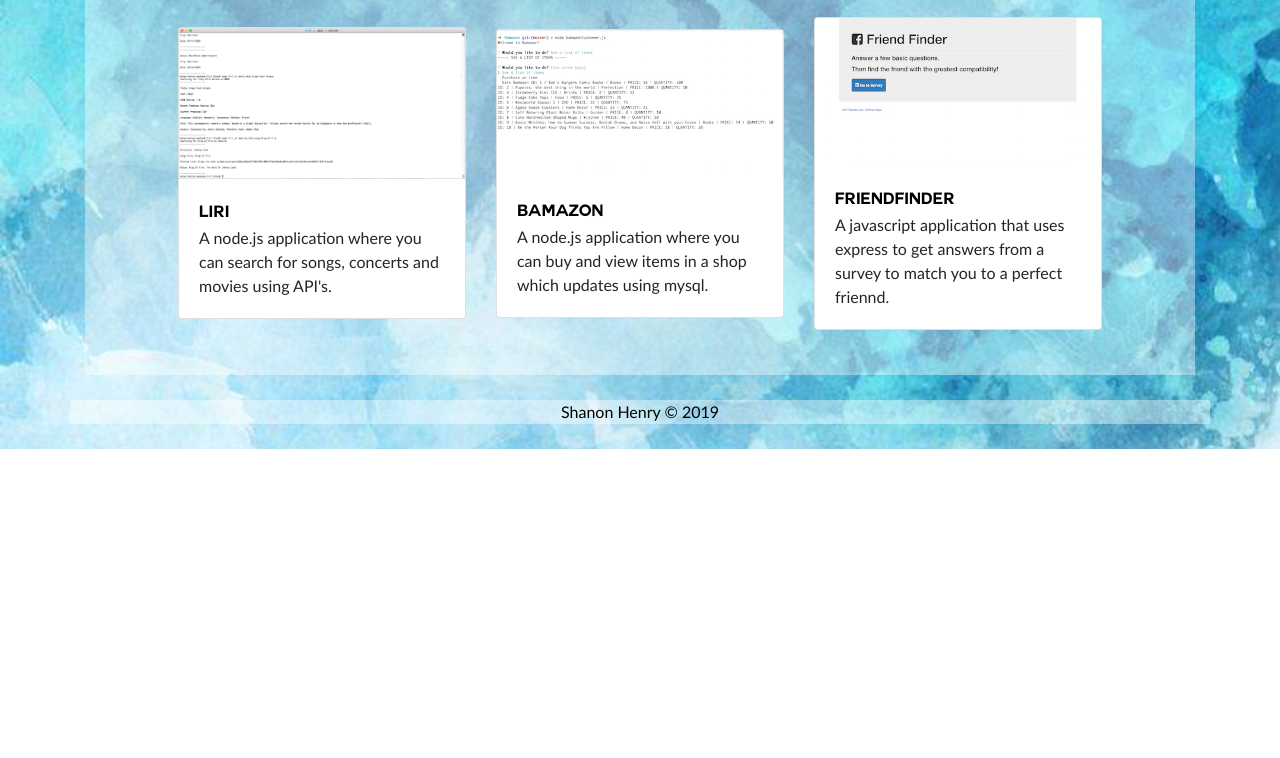
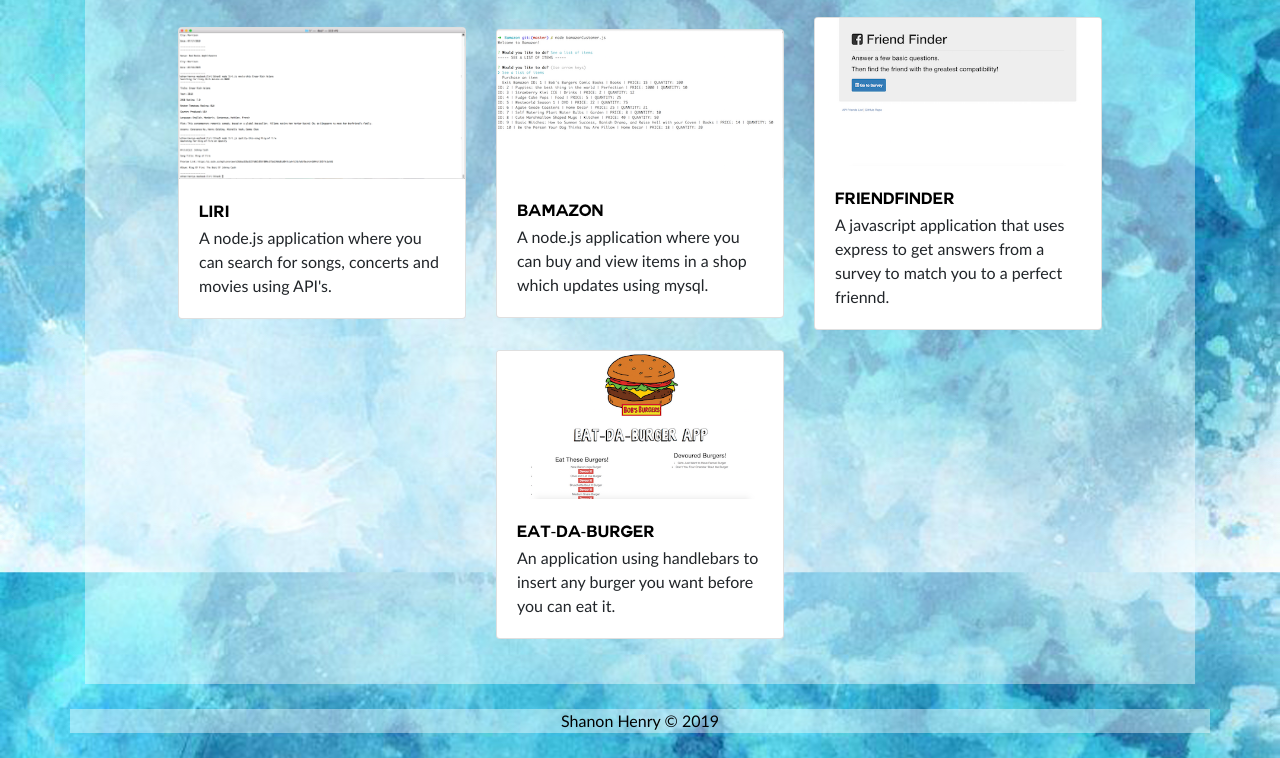
Before and after one commit to shannonmh/shannonmh.github.io, a plain HTML site: page portfolio.html in a window 1280 px wide. Shown: the part 1137-1895 px from the top of the page. Before the commit the page ends 1586 px from the top, so only its background shows below. Drawn offline with nearby package versions, Linux system fonts and the light colour scheme; a script that the page names is missing.

Commit message:
updated newest project

```diff
--- a/portfolio.html
+++ b/portfolio.html
@@ -201,6 +201,18 @@
                     </div>
                 </div>
             </div>
+            <div class="row align-items-center portfolio">
+                <div class="col-md-12 col-sm-12">
+                    <div class="card">
+                        <a href="https://github.com/Eat-Da-Burger"><img class="card-img-top" src="assets/images/project13.png"
+                                alt="Project 13"></a>
+                        <div class="card-body">
+                            <a href="https://github.com/Eat-Da-Burger" class="card-title portfolio-title">Eat-Da-Burger</a>
+                            <p class="card-text portfolio-text">An application using handlebars to insert any burger you want before you can eat it.</p>
+                        </div>
+                    </div>
+                </div>
+            </div>
         </div>
 
         <div class="row alpha-bg">
```
Also changed, not shown: assets/images/project13.png (added).
